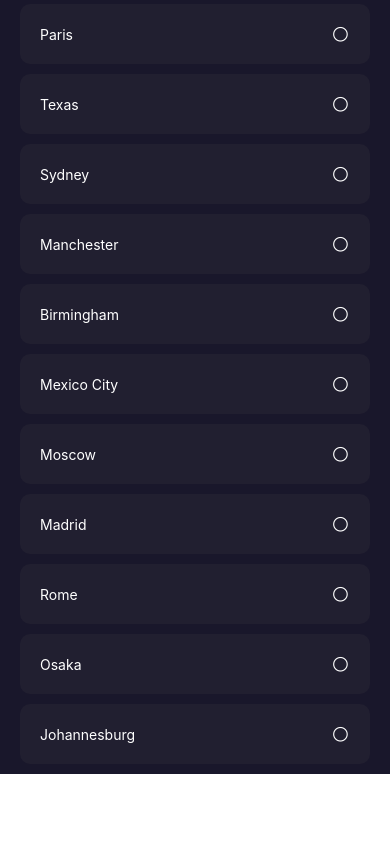
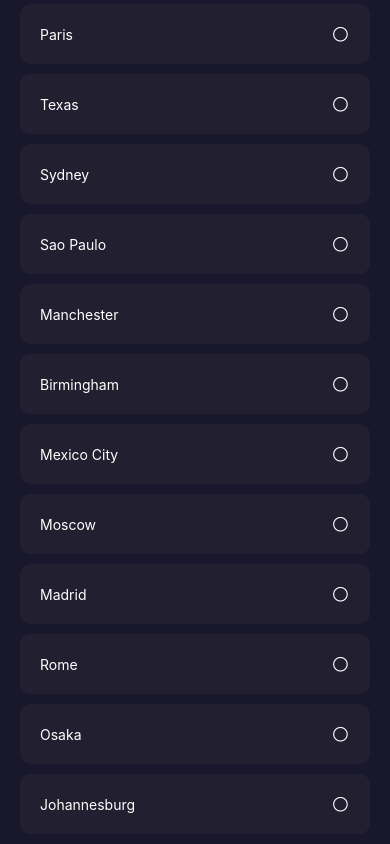
Before and after one commit to TorsuD/Weather-Application, a React Native app: screen /Login in a window 390 px wide. Shown: the part 2511-3355 px from the top of the page. Before the commit the page ends 3285 px from the top, so only its background shows below. Built offline with nearby package versions, Linux system fonts and the light colour scheme; no server answers.

Commit message:
Added a city to the Front page

```diff
--- a/screens/Login.js
+++ b/screens/Login.js
@@ -87,6 +87,7 @@ export default function Login(params) {
     "Paris",
     "Texas",
     "Sydney",
+    "Sao Paulo",
     "Manchester",
     "Birmingham",
     "Mexico City",
```
